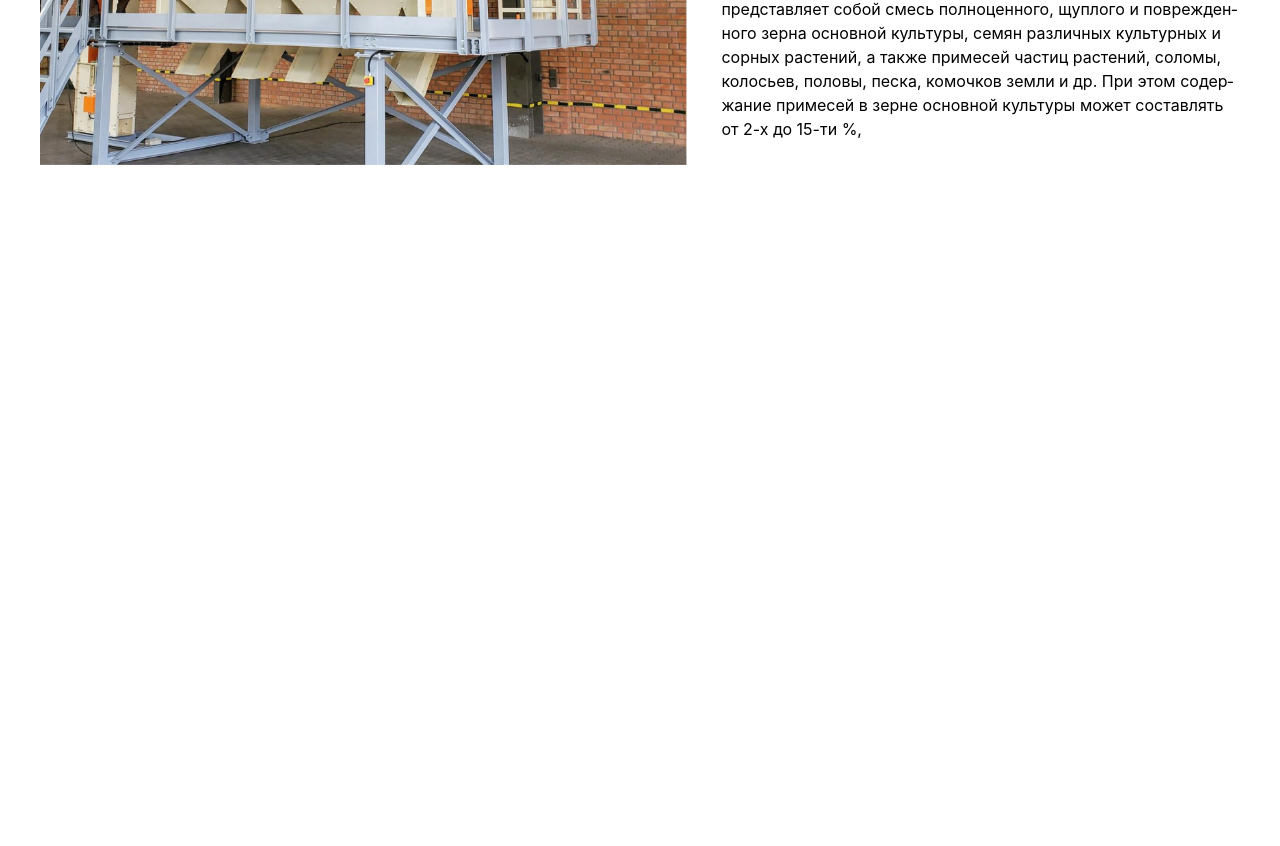
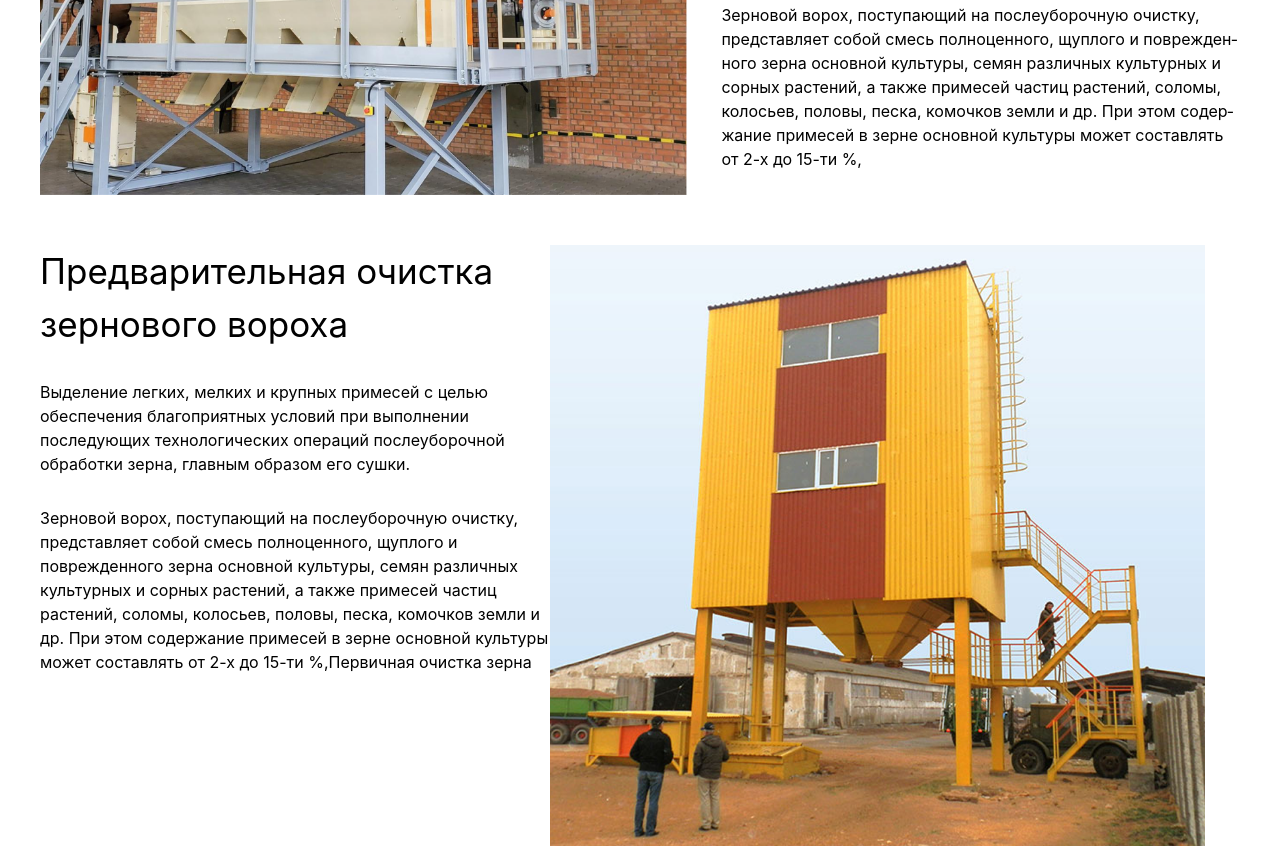
Before and after one commit to ganievabdullo727-web/Bonus, a website: page page2.html in a window 1280 px wide. Shown: the part 445-1291 px from the top of the page. Before the commit the page ends 800 px from the top, so only its background shows below. Drawn offline with nearby package versions, Linux system fonts and the light colour scheme; files that its build step writes are made by us from their sources.

Commit message:
section2

```diff
--- a/page2.html
+++ b/page2.html
@@ -39,7 +39,7 @@
     </div>
   </header>
 
-  <section class="max-w-300 m-auto lg:flex mt-[50px] ">
+  <section class="max-w-300 m-auto lg:flex mt-[80px] ">
     <div>
       <img class="lg:w-[95%]" src="./src/Mask Group (28).png" alt="">
     </div>
@@ -57,5 +57,22 @@
       </h4>
     </div>
   </section>
+  <section class="max-w-300 m-auto lg:flex mt-[50px] ">
+    <div class="flex flex-col lg:w-[60%] gap-[30px]">
+      <h1 class="text-[35px]">
+Предварительная очистка зернового вороха
+      </h1>
+      <h4>
+Выделение легких, мелких и крупных примесей с целью обеспечения бла­гоприятных условий при выполнении последующих техноло­гических операций послеуборочной обработки зерна, главным образом его сушки.
+
+      </h4>
+
+      <h1>
+        Зерновой ворох, поступающий на послеуборочную очистку, представляет собой смесь полноценного, щуплого и поврежден­ного зерна основной культуры, семян различных культурных и сорных растений, а также примесей частиц растений, соломы, колосьев, половы, песка, комочков земли и др. При этом содер­жание примесей в зерне основной культуры может составлять от 2-х до 15-ти %,Первичная очистка зерна      </h1>
+    </div>
+     <div>
+      <img class="lg:w-[95%]" src="./src/image 24 (1).png" alt="">
+    </div>
+  </section>
 </body>
 </html>
```
Also changed, not shown: src/image 24 (1).png (added).
